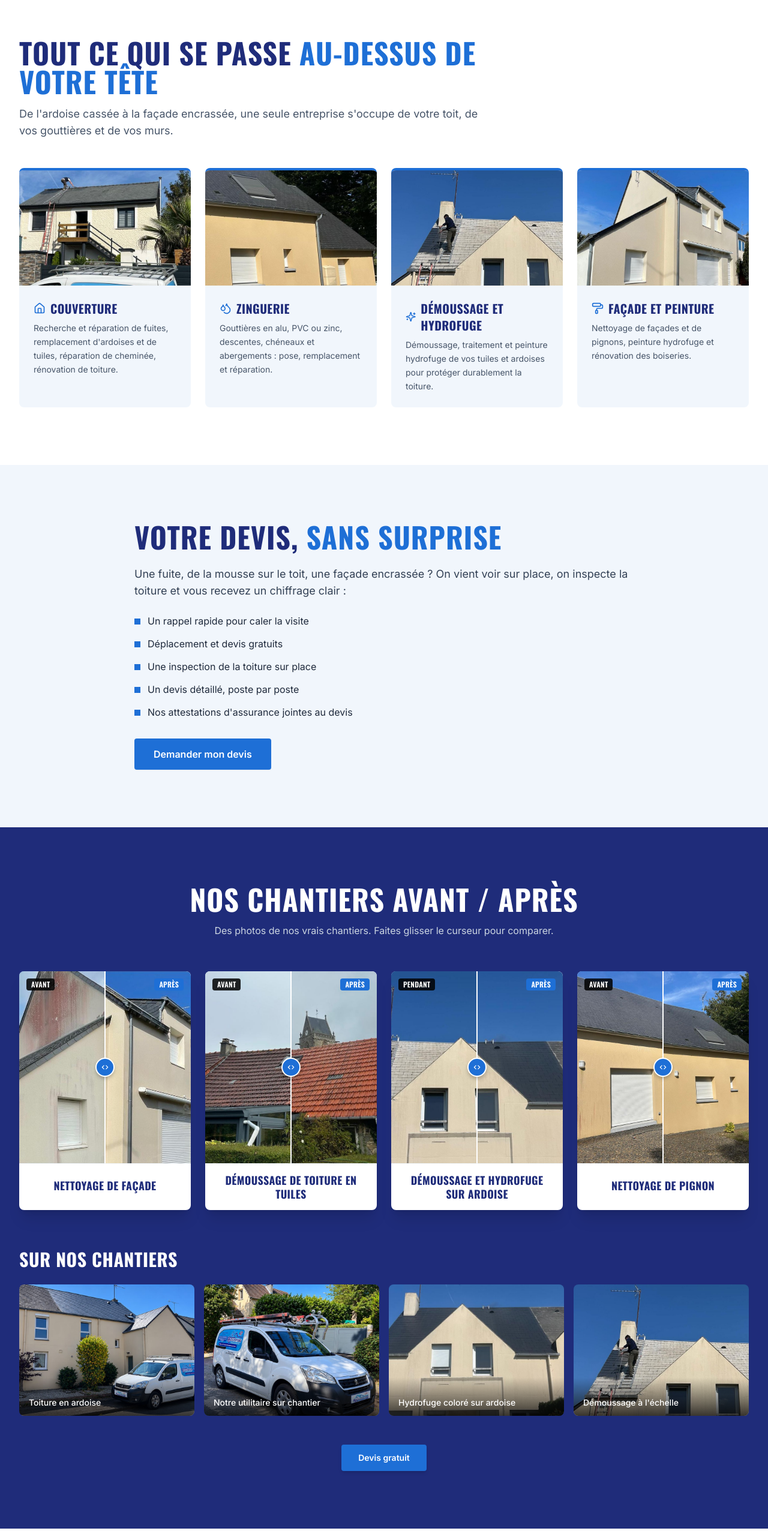
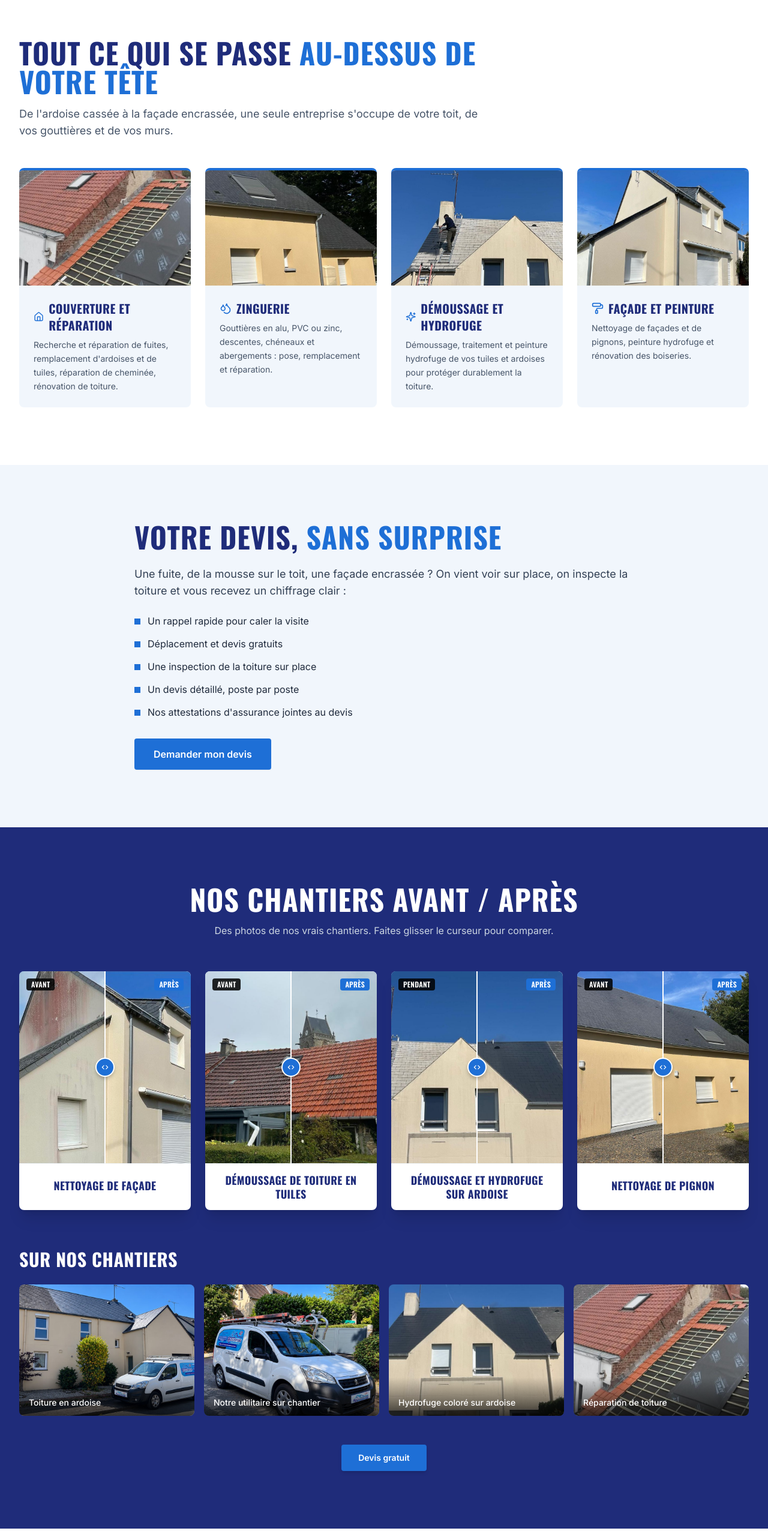
Before and after one commit to electis-wallonie/RDcouverture, a plain HTML site: page site-web/index.html in a window 1280 px wide. Shown: the part 718-3275 px from the top of the page at 60% size. Drawn offline with nearby package versions, Linux system fonts and the light colour scheme.

Commit message:
Ajout de la photo de réparation de toiture
Co-Authored-By: Claude Opus 5.5 <noreply@anthropic.com>
Claude-Session: https://claude.ai/code/session_017uJrrKvKDFQwCTPqAbkzua

```diff
--- a/site-web/index.html
+++ b/site-web/index.html
@@ -138,9 +138,9 @@
     </div>
     <div class="grid grid-cols-1 sm:grid-cols-2 lg:grid-cols-4 gap-6">
       <article class="bg-brand-light rounded-lg overflow-hidden border-t-4 border-brand-red flex flex-col">
-        <img alt="Couvreur RD Couverture sur une toiture en ardoise" class="w-full h-48 object-cover" loading="lazy" src="images/couverture.jpg"/>
+        <img alt="Réparation de toiture en tuiles, liteaux et écran sous-toiture" class="w-full h-48 object-cover" loading="lazy" src="images/reparation-toiture.jpg"/>
         <div class="p-6">
-          <h3 class="font-condensed text-xl font-bold text-brand-slate mb-2 flex items-center gap-2"><i class="w-5 h-5 text-brand-red" data-lucide="house"></i>Couverture</h3>
+          <h3 class="font-condensed text-xl font-bold text-brand-slate mb-2 flex items-center gap-2"><i class="w-5 h-5 text-brand-red" data-lucide="house"></i>Couverture et réparation</h3>
           <p class="text-slate-600 text-sm leading-relaxed">Recherche et réparation de fuites, remplacement d'ardoises et de tuiles, réparation de cheminée, rénovation de toiture.</p>
         </div>
       </article>
@@ -258,8 +258,8 @@
         <figcaption class="absolute inset-x-0 bottom-0 bg-gradient-to-t from-black/75 to-transparent text-white text-sm font-medium px-4 pt-8 pb-3">Hydrofuge coloré sur ardoise</figcaption>
       </figure>
       <figure class="relative overflow-hidden rounded-lg group ">
-        <img alt="Démoussage à l'échelle" class="w-full h-full object-cover aspect-[4/3] transition-transform duration-500 group-hover:scale-105" loading="lazy" src="images/demoussage.jpg"/>
-        <figcaption class="absolute inset-x-0 bottom-0 bg-gradient-to-t from-black/75 to-transparent text-white text-sm font-medium px-4 pt-8 pb-3">Démoussage à l'échelle</figcaption>
+        <img alt="Réparation de toiture en tuiles" class="w-full h-full object-cover aspect-[4/3] transition-transform duration-500 group-hover:scale-105" loading="lazy" src="images/reparation-toiture.jpg"/>
+        <figcaption class="absolute inset-x-0 bottom-0 bg-gradient-to-t from-black/75 to-transparent text-white text-sm font-medium px-4 pt-8 pb-3">Réparation de toiture</figcaption>
       </figure>
     </div>
     <div class="flex justify-center">
```
Also changed, not shown: site-web/images/reparation-toiture.jpg (added).
